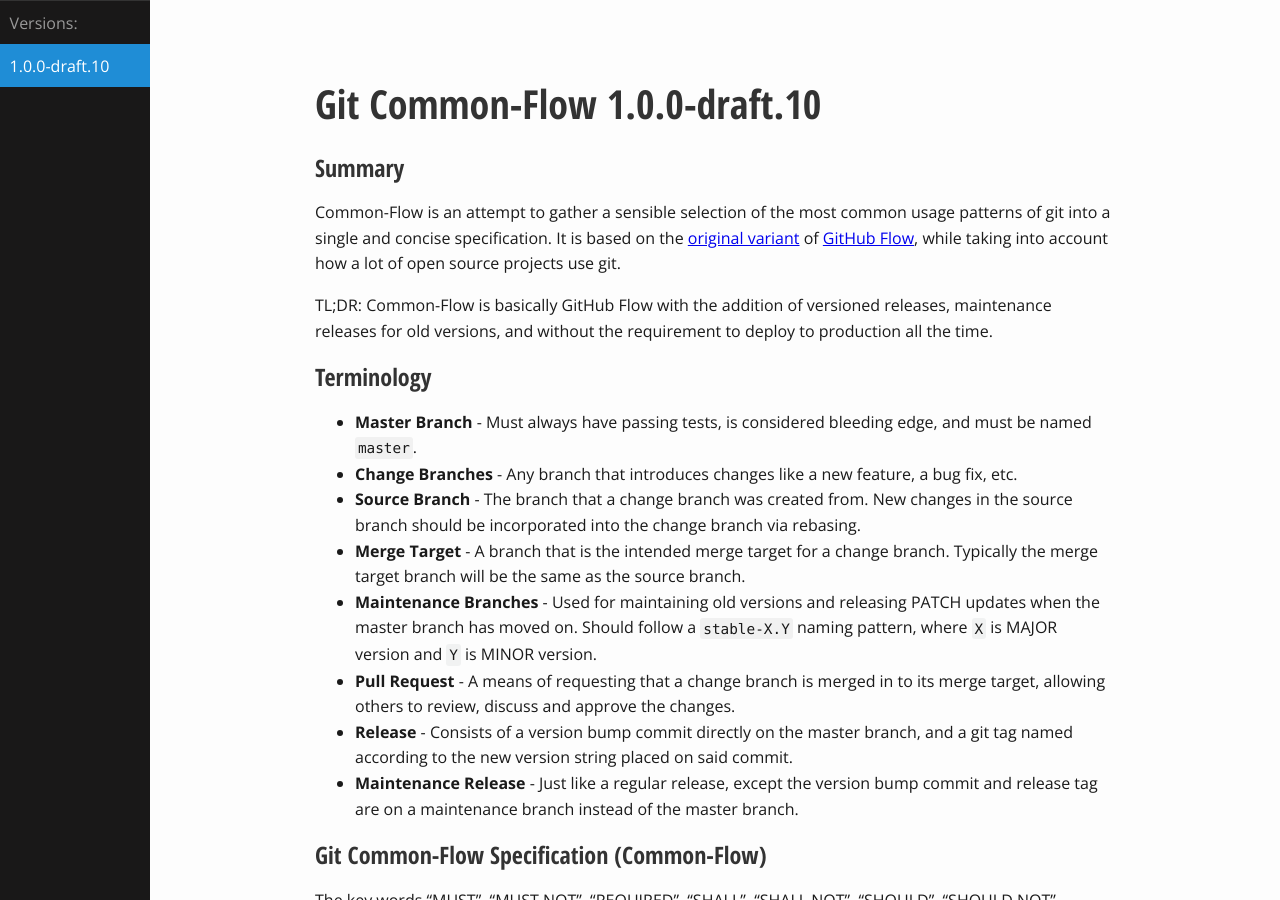
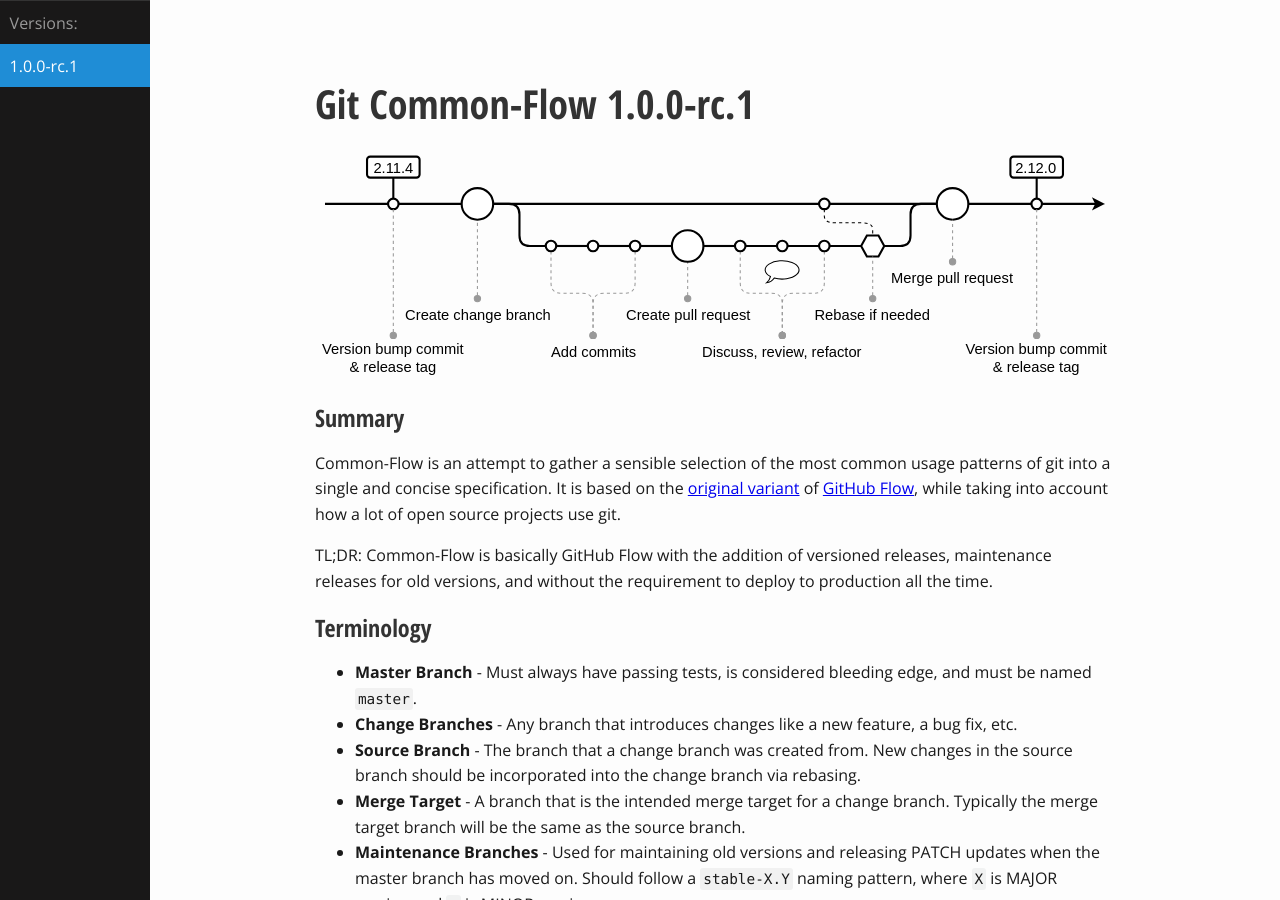
Before and after one commit to jimeh/commonflow.org, a Jekyll site: the page built from index.md, in a window 1280 px wide and 900 px high. Built offline with Jekyll 4.4.1, drawn with Linux system fonts in a browser that asks for light colours; nearby versions of some CDN libraries.

Commit message:
Bump version to 1.0.0-rc.1
Version 1.0.0-draft.10 has effectively been promoted to 1.0.0-rc.1.

```diff
--- a/_config.yml
+++ b/_config.yml
@@ -5,9 +5,9 @@ description: >
 author: Jim Myhrberg
 url: https://commonflow.org
 
-current_version: 1.0.0-draft.10
+current_version: 1.0.0-rc.1
 versions:
-  - 1.0.0-draft.10
+  - 1.0.0-rc.1
 
 update:
   body_tpl: |
--- a/index.md
+++ b/index.md
@@ -1,9 +1,11 @@
 ---
-title: Git Common-Flow 1.0.0-draft.10
-version: 1.0.0-draft.10
+title: Git Common-Flow 1.0.0-rc.1
+version: 1.0.0-rc.1
 ---
-Git Common-Flow 1.0.0-draft.10
+Git Common-Flow 1.0.0-rc.1
 ==============================
+
+<img src="/spec/1.0.0-rc.1.svg" width="100%" />
 
 Summary
 -------
```
Also changed, not shown: spec/1.0.0-rc.1.md (renamed from spec/1.0.0-draft.10.md, +5 -3 lines), spec/1.0.0-rc.1.svg (added).
